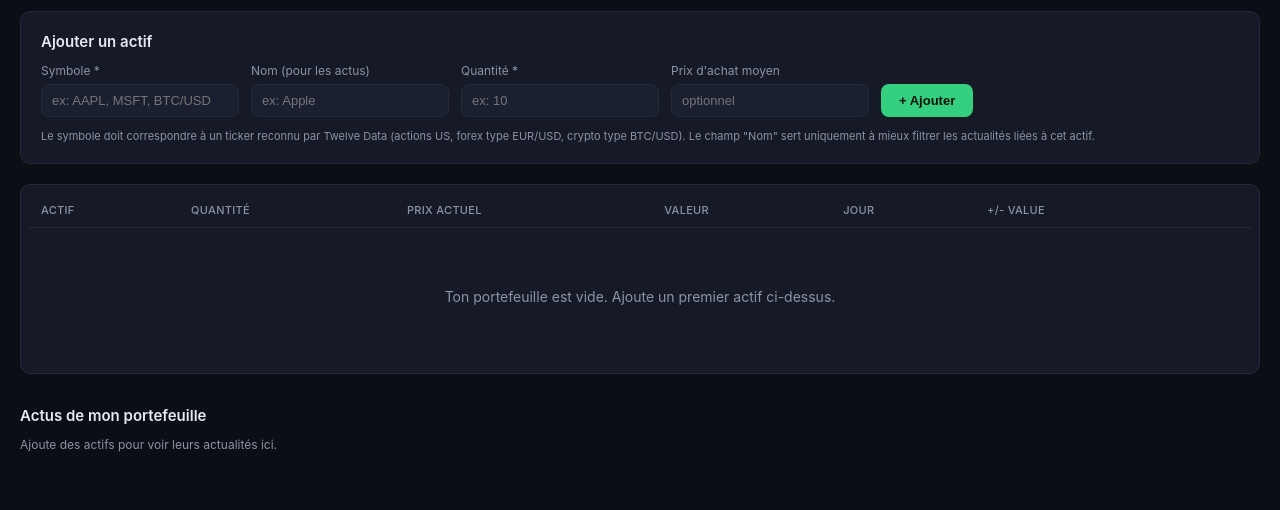
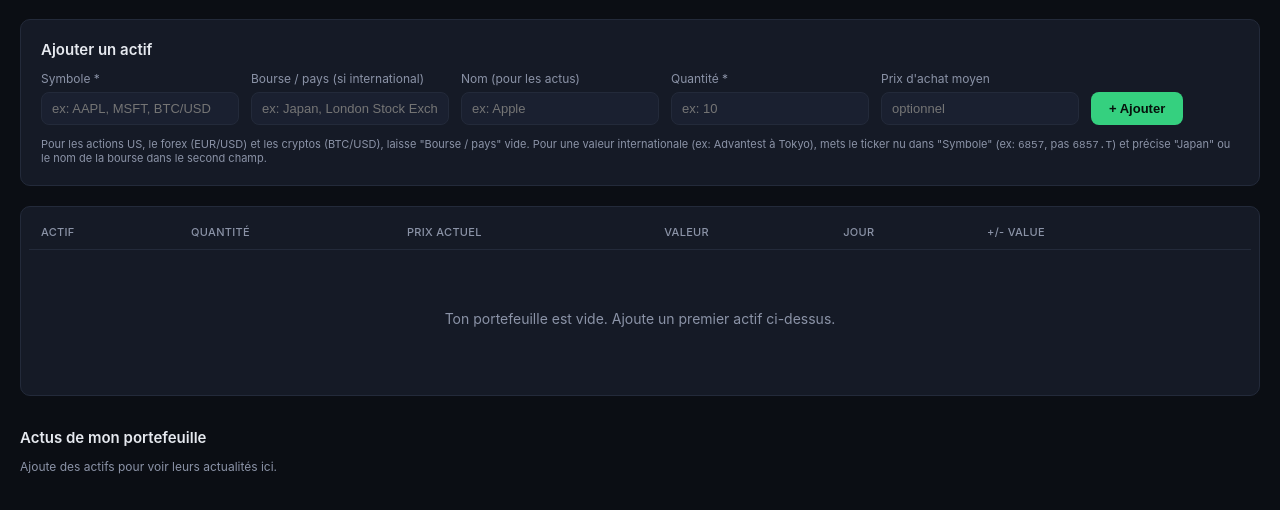
Before and after one commit to Ananda3000/Bili_Terminal, a website: page portefeuille.html in a window 1280 px wide. Shown: the part 308-818 px from the top of the page. Drawn offline with Linux system fonts and the light colour scheme.

Commit message:
Update portefeuille.html

```diff
--- a/portefeuille.html
+++ b/portefeuille.html
@@ -44,6 +44,7 @@
         <div class="hero-label">Valeur totale du portefeuille</div>
         <div class="hero-value" id="totalValue">—</div>
         <div class="stat-delta neutral" id="totalDelta">—</div>
+        <div class="form-hint" id="totalValueNote" style="margin-top: 8px;"></div>
       </div>
 
       <!-- Formulaire d'ajout -->
@@ -53,6 +54,10 @@
           <div class="field">
             <label for="symbolInput">Symbole *</label>
             <input id="symbolInput" type="text" placeholder="ex: AAPL, MSFT, BTC/USD" required />
+          </div>
+          <div class="field">
+            <label for="exchangeInput">Bourse / pays (si international)</label>
+            <input id="exchangeInput" type="text" placeholder="ex: Japan, London Stock Exchange" />
           </div>
           <div class="field">
             <label for="nameInput">Nom (pour les actus)</label>
@@ -68,7 +73,7 @@
           </div>
           <button type="submit" class="add-btn">+ Ajouter</button>
         </form>
-        <p class="form-hint">Le symbole doit correspondre à un ticker reconnu par Twelve Data (actions US, forex type EUR/USD, crypto type BTC/USD). Le champ "Nom" sert uniquement à mieux filtrer les actualités liées à cet actif.</p>
+        <p class="form-hint">Pour les actions US, le forex (EUR/USD) et les cryptos (BTC/USD), laisse "Bourse / pays" vide. Pour une valeur internationale (ex: Advantest à Tokyo), mets le ticker nu dans "Symbole" (ex: <code>6857</code>, pas <code>6857.T</code>) et précise "Japan" ou le nom de la bourse dans le second champ.</p>
       </div>
 
       <!-- Table des positions -->
```
